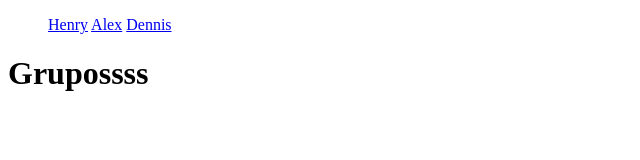
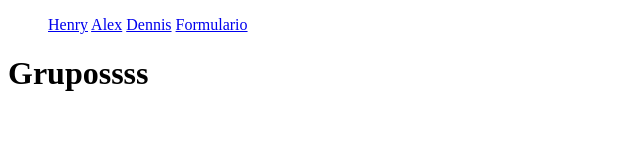
Before and after one commit to Xavier747/practica, a plain HTML site: page index.html in a window 1280 px wide. Shown: the full height of the page, 0-640 px from the left. Drawn offline with Linux system fonts and the light colour scheme.

Commit message:
Editar index.html

```diff
--- a/index.html
+++ b/index.html
@@ -11,6 +11,7 @@
         <a href="henry.html">Henry</a>
         <a href="alexaguirre.html">Alex</a>
         <a href="Denizo.html">Dennis</a>
+        <a href="practica2.html">Formulario</a>
 
     </ul>
 
```
